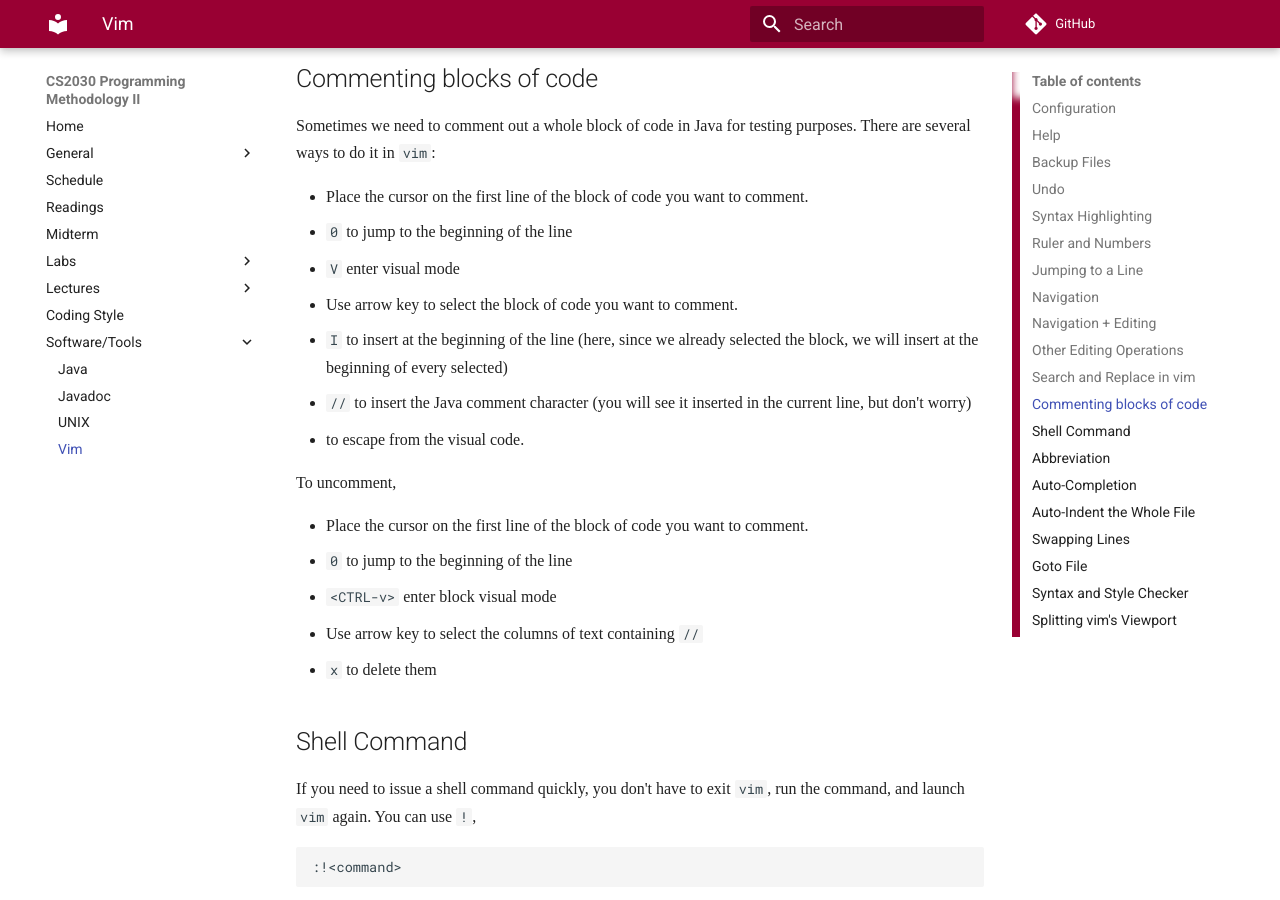
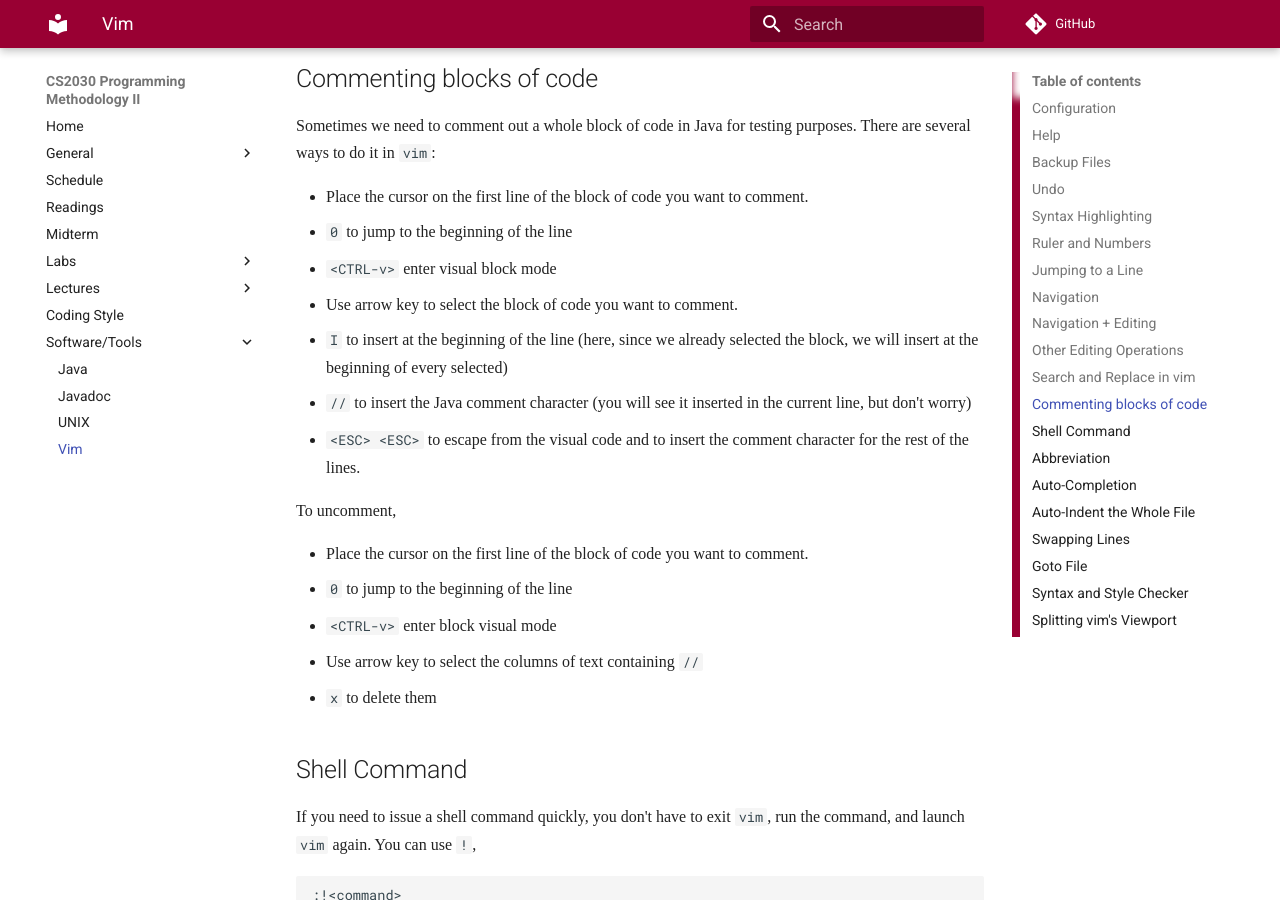
Before and after one commit to nus-cs2030/1718-s2, an MkDocs documentation site: the page built from docs/vim.md, in a window 1280 px wide and 900 px high, scrolled down 3351 px. Built offline with MkDocs 1.6.1 and Material for MkDocs 9.7.7, drawn with Linux system fonts in a browser that asks for light colours; nearby versions of some CDN libraries; some web fonts are replaced; formulas are drawn with MathJax 3; comment, search, counter and statistics services are not loaded; old or Windows-style settings are respelled for this version of MkDocs.

Commit message:
vim: fix steps for commenting blocks of code
- The mode selected must be in visual block mode for it to work.
- Pressing <ESC> twice is necessary to insert the character for the rest
  of the lines.

```diff
--- a/docs/vim.md
+++ b/docs/vim.md
@@ -119,11 +119,11 @@ Sometimes we need to comment out a whole block of code in Java for testing purpo
 
 - Place the cursor on the first line of the block of code you want to comment.
 - `0` to jump to the beginning of the line
-- `V` enter visual mode
+- `<CTRL-v>` enter visual block mode
 - Use arrow key to select the block of code you want to comment.
 - `I` to insert at the beginning of the line (here, since we already selected the block, we will insert at the beginning of every selected)
 - `//` to insert the Java comment character (you will see it inserted in the current line, but don't worry)
-- <ESC> to escape from the visual code.
+- `<ESC> <ESC>` to escape from the visual code and to insert the comment character for the rest of the lines.
 
 To uncomment,
 
```
